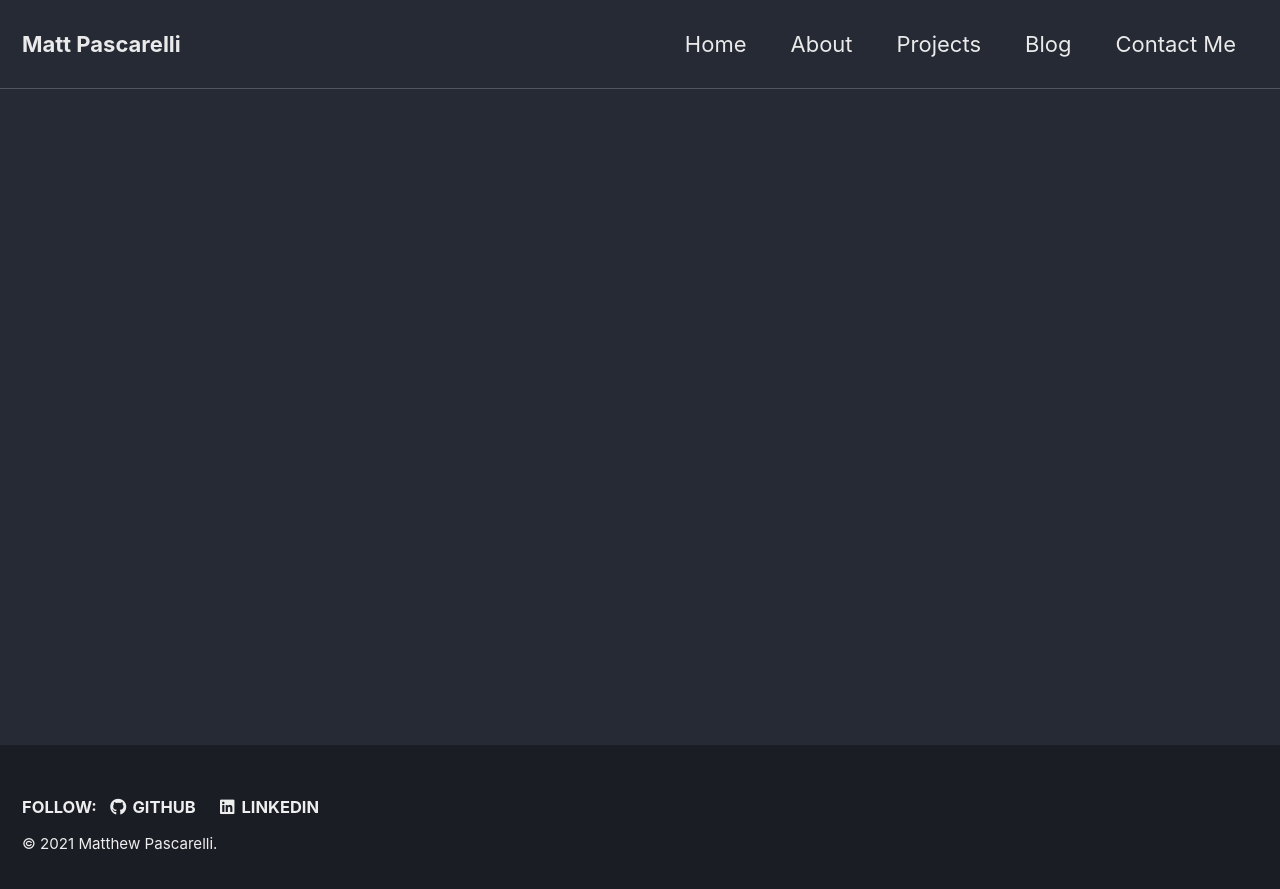
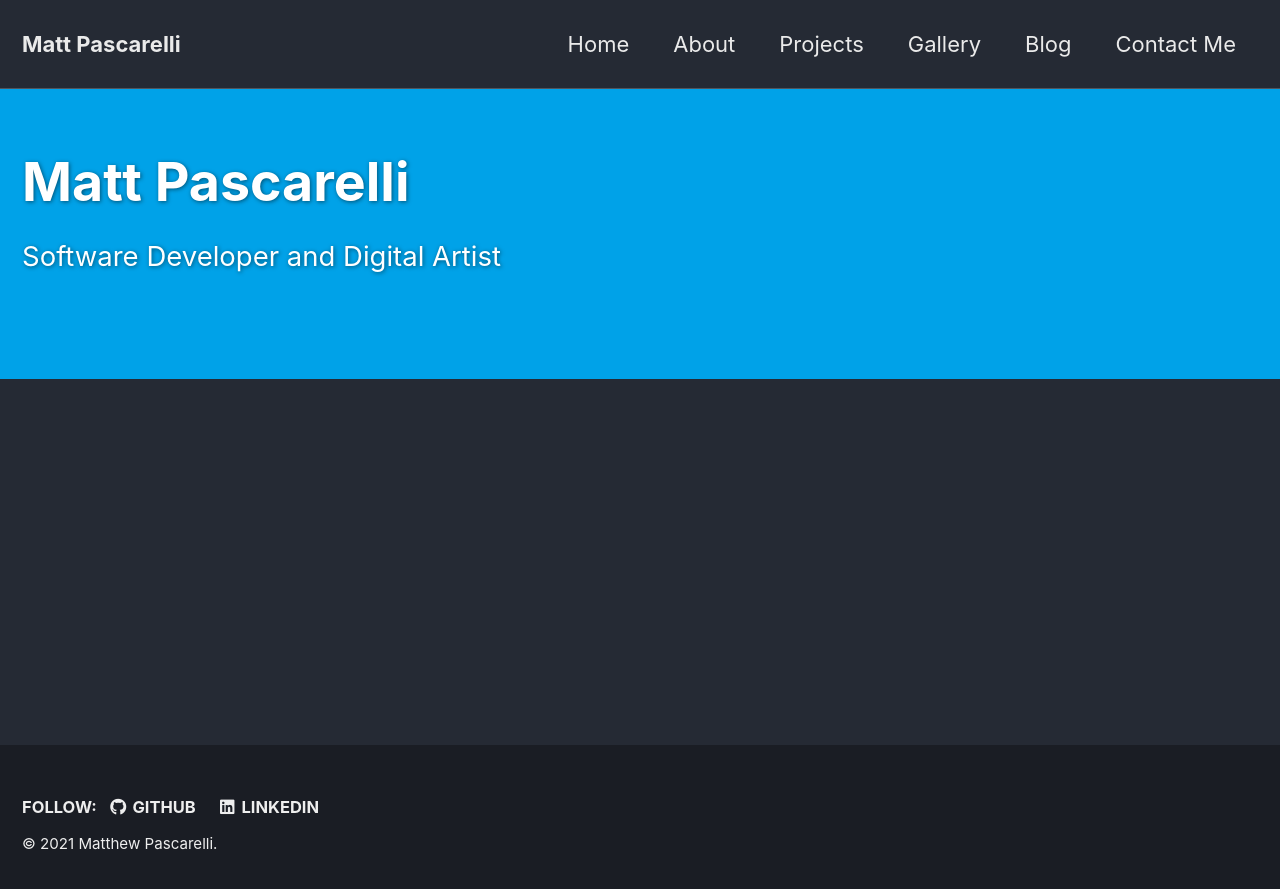
Before and after one commit to matthewpascarelli/portfolio, a Jekyll site: the page built from index.html, in a window 1280 px wide. Shown: the top 889 px of the page. Built offline with Jekyll 4.4.1, drawn with Linux system fonts in a browser that asks for light colours; cached includes are drawn as plain includes; the list of posts is cut into pages by our own code.

Commit message:
Added Header to splash page
added header to splash page
added gallery to navigation bar

```diff
--- a/_data/navigation.yml
+++ b/_data/navigation.yml
@@ -6,6 +6,8 @@ main:
     url: https://mattpascarelli.com/about
   - title: "Projects"
     url: https://mattpascarelli.com/projects
+  - title: "Gallery"
+    url: https://mattpascarelli.com/gallery
   - title: "Blog"
     url: https://mattpascarelli.com/posts
   - title: "Contact Me"
--- /dev/null
+++ b/_posts/2021-01-13-Test-Post.markdown
@@ -0,0 +1,4 @@
+---
+layout: posts
+title: 'Test'
+---
--- a/index.html
+++ b/index.html
@@ -1,4 +1,9 @@
 ---
 layout: splash
-author_profile: true
+author_profile: false
+header:
+    overlay_color: "#5e616c"
+    overlay_image: /assets/images/test.png
+excerpt: >
+    Software Developer and Digital Artist <br/>
 ---
```
Also changed, not shown: assets/images/test.png (added).
